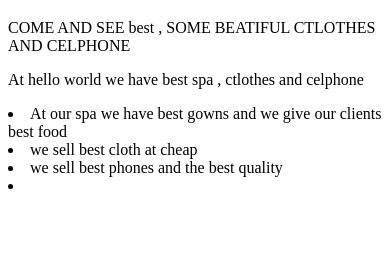
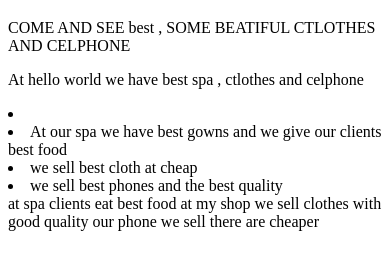
Before and after one commit to lebohangmanoko49/CLAG-Project, a plain HTML site: page index.html in a window 390 px wide. Shown: the part 61-330 px from the top of the page. Drawn offline with Linux system fonts and the light colour scheme.

Commit message:
i added some e.g of spa cloth and celphone

```diff
--- a/index.html
+++ b/index.html
@@ -10,9 +10,16 @@
 <p>COME AND SEE best  , SOME BEATIFUL CTLOTHES AND CELPHONE</p>
 <p>At hello world we have best spa , ctlothes and celphone </p>
 
+<li>
 <li>At our spa we have best gowns and we give our clients best food</li>
 <li>we sell best cloth at cheap </li>
-<li>we sell best phones and the best quality <li>
+<li>we sell best phones and the best quality </li>
+</li>
+
+<a>
+  <a>at spa clients eat best food </a>
+  <a>at my shop we sell clothes with good quality </a>
+  <a>our phone we sell there are cheaper </a>
 
   </body>
 
```
